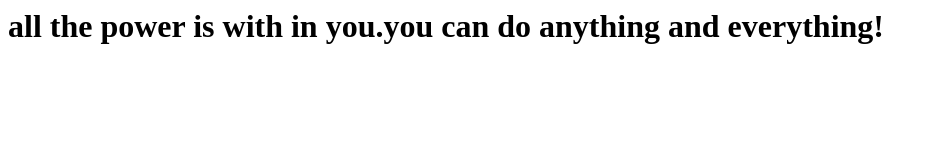
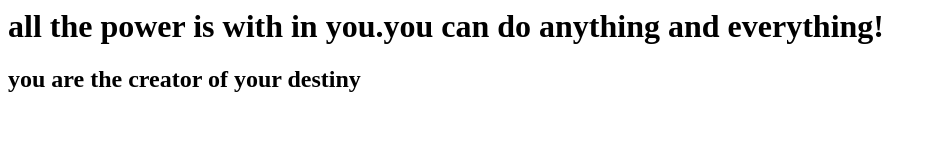
Before and after one commit to ThotaJaganReddy/firstgitrepo, a plain HTML site: page index.html in a window 1280 px wide. Shown: the whole page, without its empty margins (0-936 px from the left). Drawn offline with Linux system fonts and the light colour scheme.

Commit message:
added 2nd quote

```diff
--- a/index.html
+++ b/index.html
@@ -1,5 +1,5 @@
 <html>
 	<body>
 		<h1> all the power is with in you.you can do anything and everything!</h1>
-	</body>
+<h2>you are the creator of your destiny	</body>
 </html>
```
